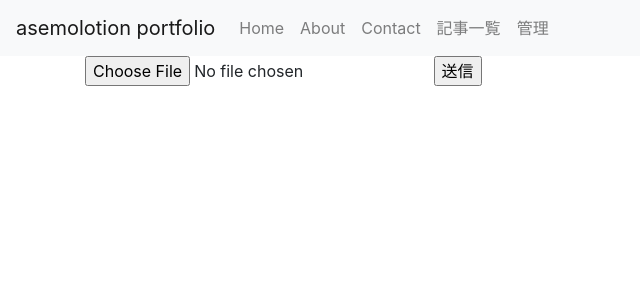
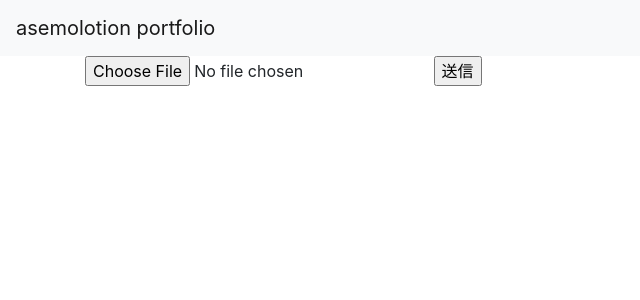
Before and after one commit to asemolotion/asemolotion_portfolio, a Django app: page /keras_mnist/ in a window 1280 px wide. Shown: the top 300 px of the page, without its empty margins (0-640 px from the left). Run offline with Django 3.2, Linux system fonts and the light colour scheme; some libraries are stand-ins or nearby versions.

Commit message:
first commit #9

```diff
--- a/conf/settings.py
+++ b/conf/settings.py
@@ -127,8 +127,6 @@ if not DEBUG:
     import django_heroku #追加
     django_heroku.settings(locals()) #追加
 
-    # STATIC_ROOT = os.path.join(BASE_DIR, 'staticfiles')
-
     # for heroku db
     import dj_database_url
     DATABASES = {
--- a/templates/bs4_header.html
+++ b/templates/bs4_header.html
@@ -13,32 +13,4 @@
         </b>
         </span>
         {% endif %}
-
-        <button type="button" class="navbar-toggler" data-toggle="collapse" data-target="#Navber" aria-controls="Navber"
-                aria-expanded="false"
-                aria-label="ナビゲーションの切替">
-            <span class="navbar-toggler-icon"></span>
-        </button>
-
-        <div class="collapse navbar-collapse" id="Navber">
-            <ul class="navbar-nav mr-auto">
-                <li class="nav-item">
-                    <a class="nav-link" href="{% url 'general:index' %}">Home</a>
-                </li>
-                <li class="nav-item">
-                    <a class="nav-link" href="#">About</a>
-                </li>
-                <li class="nav-item">
-                    <a class="nav-link" href="#">Contact</a>
-                </li>
-                <li class="nav-item">
-                    <a class="nav-link" href="#">記事一覧</a>
-                </li>
-                <li class="nav-item">
-                    <a class="nav-link" href="/admin">管理</a>
-                </li>
-
-            </ul>
-        </div>
-        <!-- /.navbar-collapse -->
     </nav>
```
